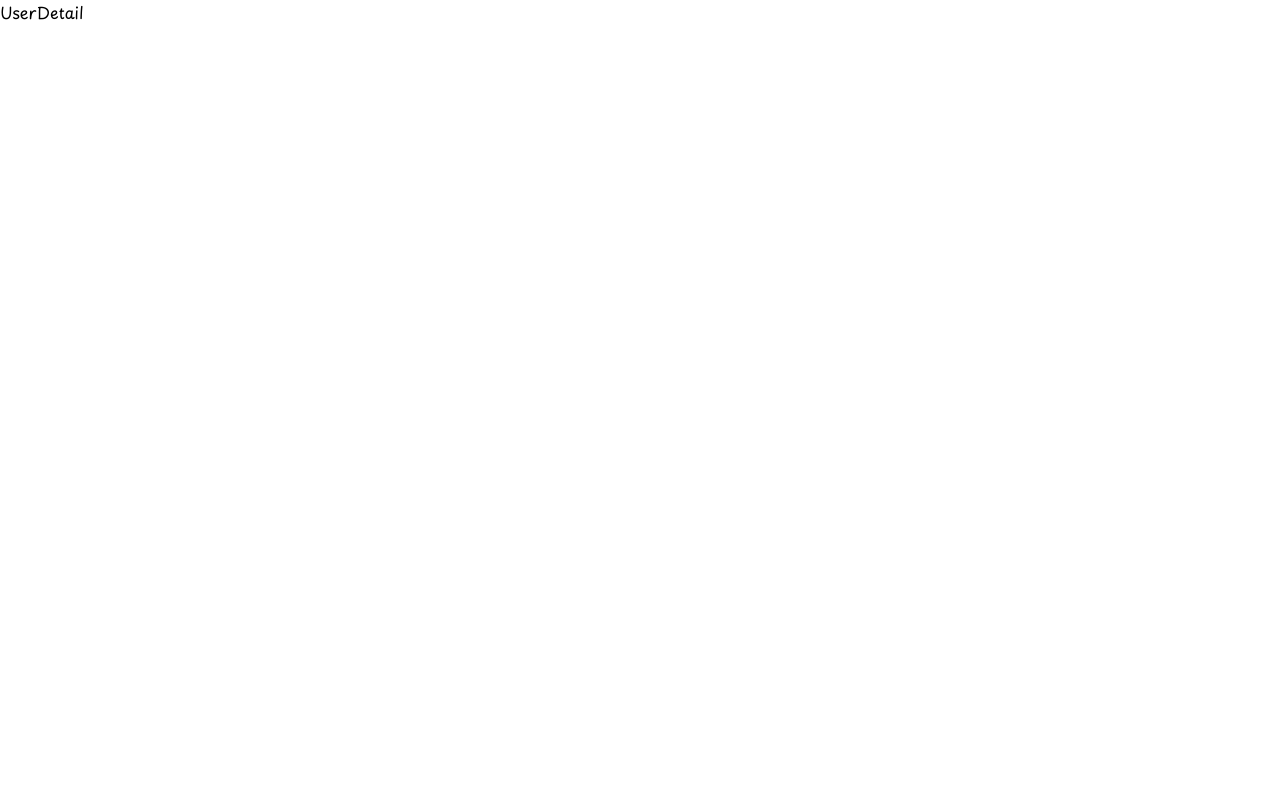
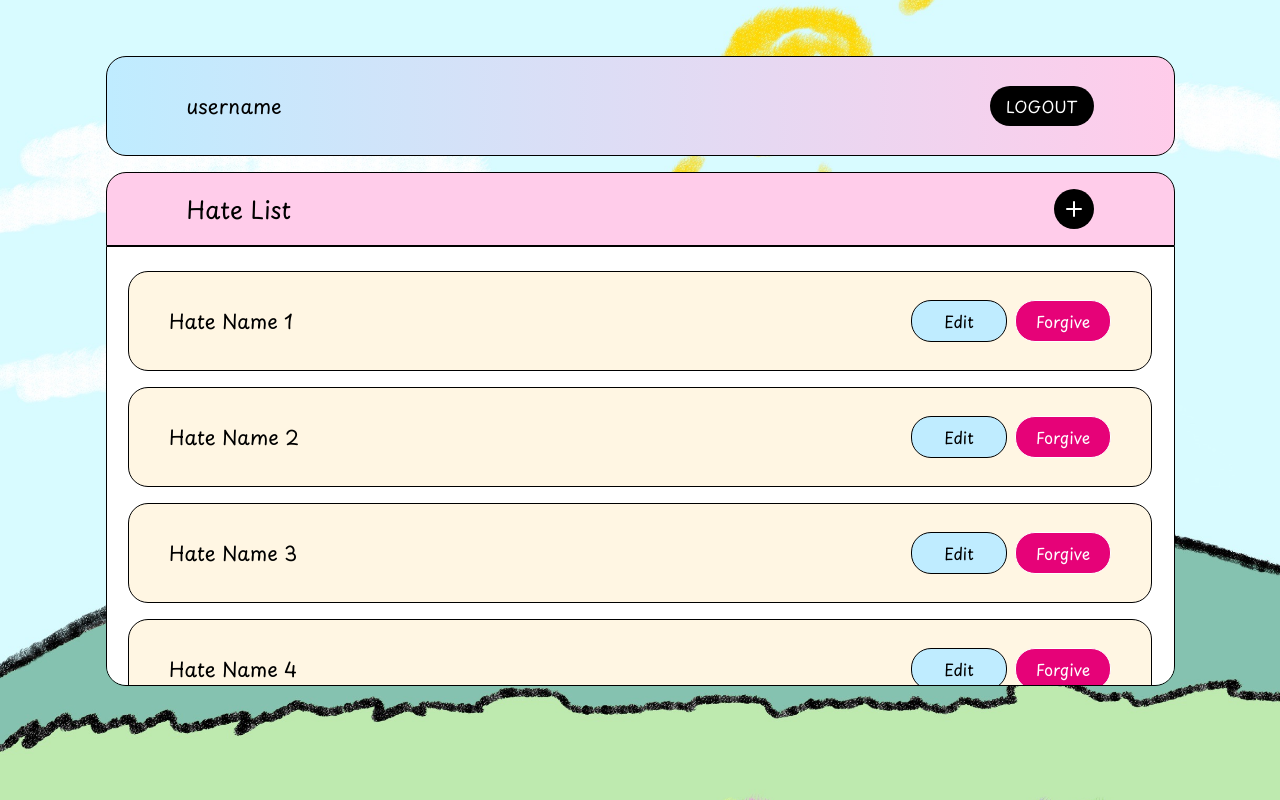
Before and after one commit to CSC105-2024/CSC105-hackathon-G19-KraSopSai, a React (Vite) app in the folder frontend/: page /userDetail in a window 1280 px wide. Built offline with nearby package versions, Linux system fonts and the light colour scheme.

Commit message:
feat: add function to userDetail

```diff
--- a/frontend/src/components/SettingPopup.jsx
+++ b/frontend/src/components/SettingPopup.jsx
@@ -128,7 +128,7 @@ function SettingPopup({isOpen, onClose, initialData, onSave}) {
                                                 value={editValue}
                                                 onChange={(e) => setEditValue(e.target.value)}
                                                 onBlur={() => editHitEffect(index, editValue)}
-                                                onKeyPress={(e) => e.key === 'Enter' && editHitEffect(index, editValue)}
+                                                onKeyDown={(e) => e.key === 'Enter' && editHitEffect(index, editValue)}
                                                 className="flex-1 p-2 border border-gray-300 rounded focus:outline-none focus:ring-2 focus:ring-blue-500"
                                                 autoFocus
                                             />
--- a/frontend/src/pages/UserDetail.jsx
+++ b/frontend/src/pages/UserDetail.jsx
@@ -1,8 +1,133 @@
-import React from 'react'
+import React, { useState } from 'react'
+import SettingPopup from '../components/SettingPopup.jsx'
 
 function UserDetail() {
+  const [savedData, setSavedData] = useState(null);
+  const [isSettingOpen, setIsSettingOpen] = useState(false);
+  const handleOpenSetting = () => {
+        setIsSettingOpen(true);
+    };
+
+    const handleCloseSetting = () => {
+        setIsSettingOpen(false);
+    };
+
+    const handleSaveData = (data) => {
+        setSavedData(data);
+        console.log('Saved data:', data);
+        // Here you can send data to your backend, save to localStorage, etc.
+        // Note: Image is stored as base64 string in memory only
+    };
+  const hateList = [
+  {
+    id: 1,
+    name: 'Hate Name 1',
+  },
+  {
+    id: 2,
+    name: 'Hate Name 2',
+  },
+  {
+    id: 3,
+    name: 'Hate Name 3',
+  },
+    {
+    id: 4,
+    name: 'Hate Name 4',
+  },
+  {
+    id: 5,
+    name: 'Hate Name 5',
+  },
+  {
+    id: 6,
+    name: 'Hate Name 6',
+  },
+    {
+    id: 7,
+    name: 'Hate Name 7',
+  },
+  {
+    id: 8,
+    name: 'Hate Name 8',
+  },
+  {
+    id: 9,
+    name: 'Hate Name 9',
+  },
+    {
+    id: 10,
+    name: 'Hate Name 10',
+  },
+  {
+    id: 11,
+    name: 'Hate Name 11',
+  },
+  {
+    id: 12,
+    name: 'Hate Name 12',
+  },
+];
+
   return (
-    <div>UserDetail</div>
+    <div className="bg-[url('/images/background.jpg')] bg-cover bg-center h-screen flex flex-col">
+
+    <div className='pt-6 sm:pt-10 mx-10 sm:mx-20 flex flex-col flex-1'>
+      <div className='flex justify-between items-center bg-custom-lightgradient w-full max-w-[346px] h-[83px] rounded-[20px] border-1 border-black sm:max-w-[1069px] sm:h-[100px] px-10 sm:px-20 mx-auto my-4'>
+          <h1 className='text-md sm:text-xl '>username</h1>
+          <div>
+            <button className='flex sm:hidden bg-black rounded-full w-10 h-10 items-center justify-center'>
+                <svg xmlns="http://www.w3.org/2000/svg" width="24" height="24" viewBox="0 0 24 24" fill="none" >
+  <path d="M20 12H10.5M18 15L21 12L18 9M13 7V6C13 5.46957 12.7893 4.96086 12.4142 4.58579C12.0391 4.21071 11.5304 4 11 4H6C5.46957 4 4.96086 4.21071 4.58579 4.58579C4.21071 4.96086 4 5.46957 4 6V18C4 18.5304 4.21071 19.0391 4.58579 19.4142C4.96086 19.7893 5.46957 20 6 20H11C11.5304 20 12.0391 19.7893 12.4142 19.4142C12.7893 19.0391 13 18.5304 13 18V17" stroke="white" stroke-width="2" stroke-linecap="round" stroke-linejoin="round"/>
+</svg>
+            </button>
+            <button className='hidden sm:block bg-black text-white rounded-[20px] px-4 py-2'>LOGOUT</button>
+          </div>
+      </div>
+
+      <div className='flex flex-col flex-1 min-h-0'>
+        <div className='max-w-[342px] sm:max-w-[1069px] bg-lpink rounded-t-[20px] border-1 border-black flex items-center px-10 sm:px-20 mx-auto w-full'>
+          <div className='flex items-center justify-between w-full py-4'>
+            <h3 className='text-md sm:text-2xl '>Hate List</h3>
+            <button className='w-8 h-8 sm:w-10 sm:h-10 rounded-[20px] bg-black flex items-center justify-center'>
+              <svg xmlns="http://www.w3.org/2000/svg" width="24" height="24" viewBox="0 0 24 24" fill="none">
+                <path d="M12 5V19M5 12H19" stroke="white" strokeWidth="2" strokeLinecap="round"/>
+              </svg>
+            </button>
+          </div>
+        </div>
+
+        <div className='bg-white max-w-[342px] rounded-b-[20px] border-1 border-black flex flex-col sm:max-w-[1069px] flex-1 pt-2 sm:pt-4 px-4 mx-auto w-full max-h-110 overflow-y-scroll'>
+          {hateList.map((hate, index) => (
+            <div key={`${hate.id}-${index}`}        className="hate-item bg-yellow flex flex-col items-center justify-between sm:max-w-[1024px] w-full min-h-[80px] sm:min-h-[100px] border-1 border-black rounded-[20px] px-6 sm:px-10 my-2 mx-auto">
+              <div className='flex items-start sm:items-center flex-col sm:flex-row sm:justify-between w-full h-full pt-2 sm:pt-0'>
+                <p className='text-md sm:text-xl '>{hate.name}</p>
+                <div className='flex items-center gap-2 w-full sm:w-50 py-2'>
+                  <button
+                      className='bg-lblue text-black rounded-[20px] px-4 py-2 border w-full' onClick={handleOpenSetting}
+                    >Edit</button>
+
+                        <button
+                          className='bg-dpink text-white rounded-[20px] px-4 py-2 border w-full'
+
+                        >
+  Forgive
+</button>
+
+                </div>
+              </div>
+            </div>
+          ))}
+<SettingPopup
+                isOpen={isSettingOpen}
+                onClose={handleCloseSetting}
+                onSave={handleSaveData}
+                initialData={savedData}
+            />
+        </div>
+      </div>
+    </div>
+    </div>
   )
 }
 
```
Also changed, not shown: frontend/src/pages/FuneralPopup.jsx (renamed from frontend/src/components/FuneralPopup.jsx), 1 other file (tests, documents, lock files or other folders).
